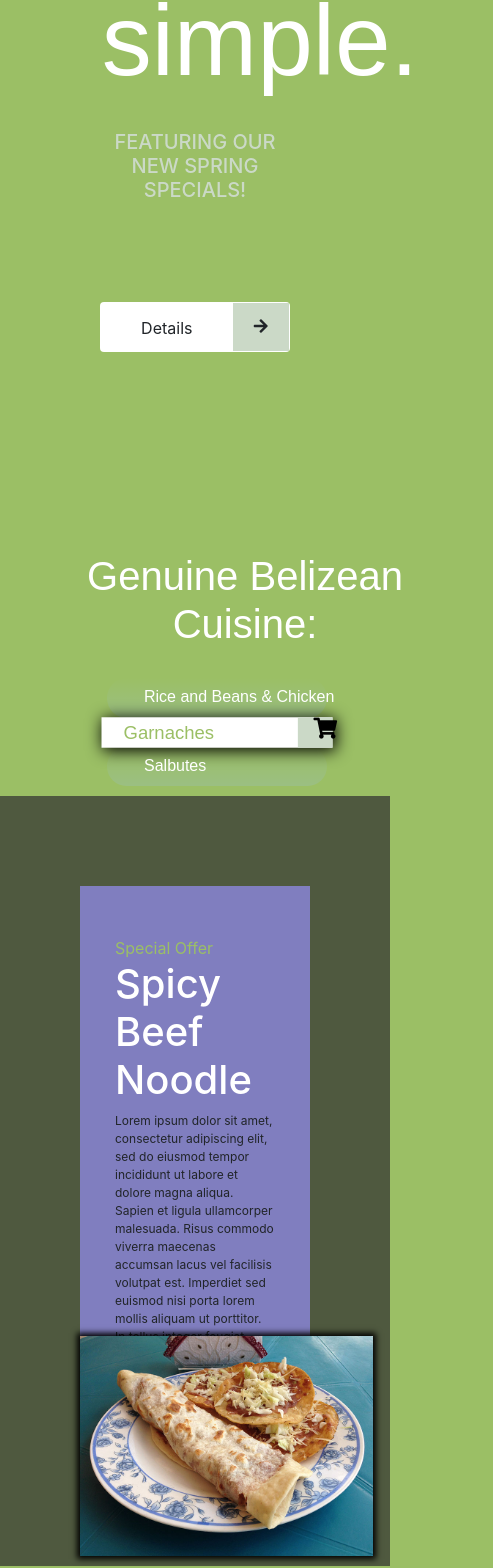
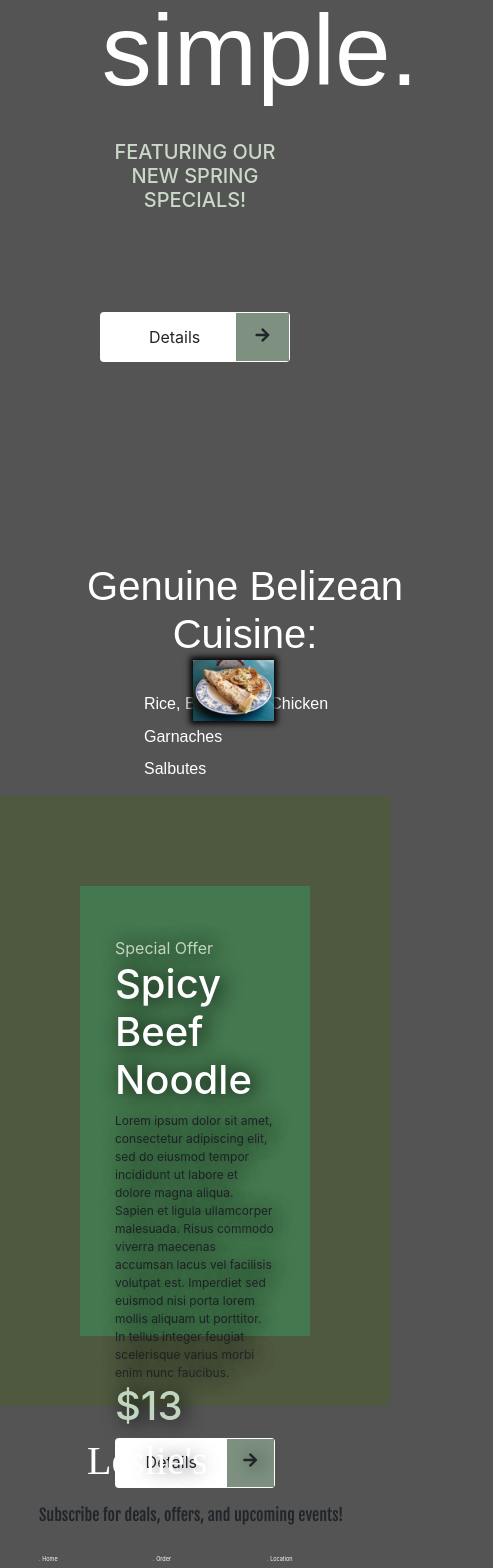
Before and after one commit to dreles/flots_rest, a React (Create React App) app: page / in a window 390 px wide. Shown: the part 307-1875 px from the top of the page, 493 px wide, since content can reach past the window. Built offline with nearby package versions, Linux system fonts and the light colour scheme; a web font is replaced by a local one.

Commit message:
hompage complete

```diff
--- a/src/App.css
+++ b/src/App.css
@@ -3,7 +3,7 @@
 @import url('https://fonts.googleapis.com/css?family=Fredericka+the+Great&display=swap');
 
 body{
-	background-color: #9BBF65;
+	background-color: #545454;
 	background-repeat: no-repeat;
 }
 /*Navigation items */
@@ -24,7 +24,7 @@ body{
 }
 
 .button-end{
-	background-color: #CBD9C7;
+	background-color: #7E9181;
 	height: 100%;
 }
 
@@ -40,7 +40,7 @@ body{
 /*Sections*/
 #section1 {
 	padding: 10px;
-	background-color: #9BBF65;
+	background-color: #545454;
 	background-repeat: no-repeat;
 	text-align: center;
 	padding-left: 100px;
@@ -67,11 +67,12 @@ body{
 	font-family: 'Ramabhadra', sans-serif;
 	color: white;
 	margin-bottom: 20px;
+	padding: 5% 0px;
 }
 
 .special-offer {
 	padding: 50px;
-	background-color: #807EBF;
+	background-color: #44784E;
 	max-height: 450px;
 }
 
@@ -83,10 +84,30 @@ body{
 .popular-item{
 	padding:  0px 10% 0px 10%;
 	border-radius: 20px;
-	background: linear-gradient( rgb(155, 191, 101), rgb(155, 191, 130));
+	background-color: rgb(84, 84, 84);
 	width: 100%;
 	margin: 0px 10% 0px 10%;
+
  }
+
+ #end-game{
+ 	display: none;
+
+
+ }
+
+ .background-image{
+ 	margin-left: 20em;
+ 	height: 700px;
+ }
+
+ .my-button{
+	text-align: center;
+	width: 100%;
+	padding: 0px;
+	height: 50px;
+	margin: "auto";
+  }
 
  .row.popular-item.active{
 	border-radius: 0px;
@@ -95,15 +116,26 @@ body{
 	width: 100%;
 	margin: 0px 10% 0px 10%;
 	transform: scale(1.05);
-	color: #807EBF !important;
+	color: #7E9181 !important;
 	padding-right: 0px;
-	max-height: 65px;
+	/*max-height: 65px;*/
 	box-shadow: 2px 2px 15px 1px black;
  }
 
  .row.popular-item.active .greeting{
-	color: #9BBF65;
+	color: #C1D6BF;
 	transform: scale(1.1);
+ }
+
+ .row.popular-item.active #end-game{
+ 	display: block;
+ 	line-height: 0px;
+ }
+
+ .row.popular-item.active #end-game:hover{
+ 	display: block;
+ 	line-height: 0px;
+ 	background-color: rgb(61, 122, 71);
  }
 
 .popular-desc{
@@ -113,12 +145,45 @@ body{
 }
 
 .scroll-image{
-	width:  525px;
-	height:  612.5px;
+	max-width: 100%;
+	width:  auto;
+	height:  600px;
 	position: relative;
-	bottom:  50px;
 	box-shadow: 0px 0px 6px 3px black;
+	bottom: 40px;
 }
+#footer a{
+	font-size: calc(0.2vw + 0.1vh + 1vmin);;
+	color: white;
+
+}
+
+#footer p {
+	font-family: 'Fjalla One', sans-serif;
+}
+
+#footer .navbar-brand {
+	font-size: 40px;
+	display: block;
+ }
+
+ div.btn.my-btn{
+	text-align: center;
+	width: 100%;
+	padding-right: 0px;
+    padding-top: 0px;
+    padding-bottom: 0px;
+    height: 50px;
+	margin: "auto";
+  }
+
+  #footer{
+		background-color: #5454545;
+		padding-left: 10%;
+		padding-top: 5%;
+		padding-right: 10%;
+		padding-bottom: 5%;
+	}
 
 @media(max-width: 991px){
 	.nav-seperator{
@@ -149,13 +214,12 @@ body{
 	}
 
 	.scroll-image{
-		width: 100vh;
-		height: 504px;
+		width: 600px;
+		height: auto;
+		bottom: 80vh;
+		left: 140%;
 	}
 
-	#footer{
-		background-color: #9BBF65;
-	}
 }
 
 @media (max-width: 1199.98px) {
@@ -179,14 +243,14 @@ body{
 		display: none;
 	}
 
-	.scroll-image{
-		width: 75vw;
-		height:  auto;
-		bottom: 0px;
-	}
-
 	.special-offer{
 		display: block;
 	}
 
 }
+
+@media (max-width: 480px) {
+
+	.scroll-image{
+	 }
+}
--- a/src/App.js
+++ b/src/App.js
@@ -14,6 +14,25 @@ function App() {
     <SectionOne></SectionOne>
     <SectionTwo></SectionTwo>
 
+    <div id="footer" className="row">
+
+        <div className="col"><a className="navbar-brand m-0 px-5" href="#">Leslie's</a></div>
+        <div style={{marginTop: "2%"}}className="col-md-4 col-sm-12"> <p>Subscribe for deals, offers, and upcoming events!</p> </div>
+        <div className="col">
+          <div className="row">
+            <div className="col"><a href="">. Home</a></div>
+            <div className="col"><a href="">. Order</a></div>
+            <div className="col"><a href="">. Location</a></div>
+          </div>
+          <div className="row">
+            <div className="col"><a href="">. Menu</a></div>
+            <div className="col"><a href="">. Catering</a></div>
+            <div className="col"><a href="">. About</a></div>
+          </div>
+        </div>
+
+    </div>
+
     </div>
   );
 }
--- /dev/null
+++ b/src/PopularItems.js
@@ -0,0 +1,37 @@
+import React from 'react';
+
+class PopularItems extends React.Component {
+	renderItems(items){
+		return items.map(item => {
+			return (
+				<div id={`item${item.id}`} onMouseEnter={ () => {this.addClass(item.id)} } onMouseLeave={() => {this.removeClass(item.id)}} key={item.id} className="row popular-item">
+					<div className="col-8"><p style={{padding: "5% 0px 5% 0px", margin: "0px", textAlign: "left"}}className="greeting">{item.name}</p></div>
+		          	<div className="col-2"></div>
+	          		<div id="end-game" className="col-2 button-end align-self-end"><i style={{color: "black", fontSize: "20px", paddingTop: "15%"}} className="fas fa-shopping-cart"></i></div>
+
+		         </div>
+			);
+		})
+	}
+
+	addClass = (id) => {
+		document.getElementById(`item${id}`).classList.add("active")
+	}
+
+	removeClass = (id) => {
+		document.getElementById(`item${id}`).classList.remove("active")
+	}
+
+
+	render(){
+		return(
+			<div id="popular-items" className="row">
+				<h1 style={{margin: "auto", paddingTop: "200px", paddingBottom: "30px"}}className="row greeting">Genuine Belizean Cuisine: </h1>
+				{this.renderItems(this.props.items)}
+			</div>
+		);
+	}
+
+}
+
+export default PopularItems;
--- a/src/SectionOne.js
+++ b/src/SectionOne.js
@@ -1,16 +1,34 @@
 import React from 'react';
+import PopularItems from './PopularItems';
+
+const popularItems = [
+	{
+		name: "Rice, Beans, and Chicken",
+		desc: "Stew Chicken, Rice, Pinto Beans, Coconut",
+		id: 1
+
+	},{
+		name: "Garnaches",
+		desc: "Refried Beans, Fried Tortilla, Ketchup",
+		id: 2
+	},{
+		name: "Salbutes",
+		desc: "Fried Tortilla, chicken, tomatoes, pickled",
+		id: 3
+	}
+]
 
 const SectionOne = () => {
 	return(
 		 <div style={{marginTop: "100px"}} id="section1" >
 	      <div className="row">
 	        <div className="col-8">
-	           <img style={{marginLeft: "20em", height: "700px"}}id="main-image"src={require('./images/bMap.png')} alt="food"/>
+	           <img className="background-image" id="main-image"src={require('./images/bMap.png')} alt="food"/>
 	        </div>
 	        <div className="col">
 	          <h1 className="greeting" style={{fontSize: "100px"}}>It's that simple.</h1>
 	          <h5 className="sub-greeting">FEATURING OUR NEW SPRING SPECIALS!</h5>
-	          <div style={{textAlign: "center", width: "100%", padding: "0px", height: "50px", margin: "auto"}}className="btn">
+	          <div className="btn my-btn">
 	            <p style={{margin: "0px", paddingTop: "10%"}}>Details</p>
 	            <div className="button-end" style={{paddingTop: "20%"}}>
 	              <i className="fas fa-arrow-right"></i>
@@ -19,27 +37,8 @@ const SectionOne = () => {
 
 	        </div>
 	      </div>
+	      <PopularItems items={popularItems}></PopularItems>
 
-	      <div id="popular-items" className="row">
-	        <h1 style={{margin: "auto", paddingTop: "200px", paddingBottom: "30px"}}className="row greeting">Genuine Belizean Cuisine: </h1>
-	        <div className="row popular-item">
-	          <div className="col"><p style={{padding: "5% 0px 5% 0px", margin: "0px", textAlign: "left"}}className="greeting">Rice and Beans & Chicken</p></div>
-	          <div className="col"><p className="popular-desc"> Stew Chicken, Rice, Pinto Beans, Coconut Milk</p></div>
-
-	        </div>
-	        <div className="row popular-item active">
-	          <div className="col-5"> <p style={{padding: "5% 0px 5% 0px", margin: "0px", textAlign: "left"}}className="greeting">Garnaches</p></div>
-	          <div className="col-5"><p className="popular-desc"> Refried Beans, Fried Tortilla, Ketchup</p></div>
-	          <div className="col-2 button-end align-self-end"><i style={{color: "black", fontSize: "20px", paddingTop: "15%"}} class="fas fa-shopping-cart"></i></div>
-
-	        </div>
-
-	        <div className="row popular-item">
-	          <div className="col"><p style={{padding: "5% 0px 5% 0px", margin: "0px", textAlign: "left"}}className="greeting">Salbutes</p></div>
-	          <div className="col"><p className="popular-desc"> Fried Tortilla, chicken, tomatoes, pickled cabbage, onions</p></div>
-
-	        </div>
-	      </div>
 	    </div>
 	);
 }
--- a/src/SectionTwo.js
+++ b/src/SectionTwo.js
@@ -1,14 +1,15 @@
 import React from 'react';
+
 
 const SectionTwo = () => {
 	return(
 		<div id="section2">
 	      <div style={{marginLeft: "0px", marginRight: "0px", marginTop: "80px"}} className="row">
-	            <div className="col-lg-6 special-offer" >
-	              <div className="row" style={{color: "#9BBF65"}}>Special Offer</div>
+	            <div style={{textShadow: '4px 1px 20px black'}} className="col-lg-6 special-offer" >
+	              <div className="row" style={{color: "#C1D6BF"}}>Special Offer</div>
 	              <div className="row"> <h1 style={{color: "white"}}>Spicy Beef Noodle</h1> </div>
 	              <div className="row" style={{fontSize: "12px"}}>Lorem ipsum dolor sit amet, consectetur adipiscing elit, sed do eiusmod tempor incididunt ut labore et dolore magna aliqua. Sapien et ligula ullamcorper malesuada. Risus commodo viverra maecenas accumsan lacus vel facilisis volutpat est. Imperdiet sed euismod nisi porta lorem mollis aliquam ut porttitor. In tellus integer feugiat scelerisque varius morbi enim nunc faucibus.</div>
-	              <div className="row" style={{color: "#9BBF65"}}><h1>$13</h1></div>
+	              <div className="row" style={{color: "#C1D6BF"}}><h1>$13</h1></div>
 	              <div className="row">
 	                <div style={{textAlign: "center", width: "100%", padding: "0px", height: "50px", }}className="btn">
 	                  <p style={{margin: "0px", paddingTop: "10%"}}>Details</p>
```
